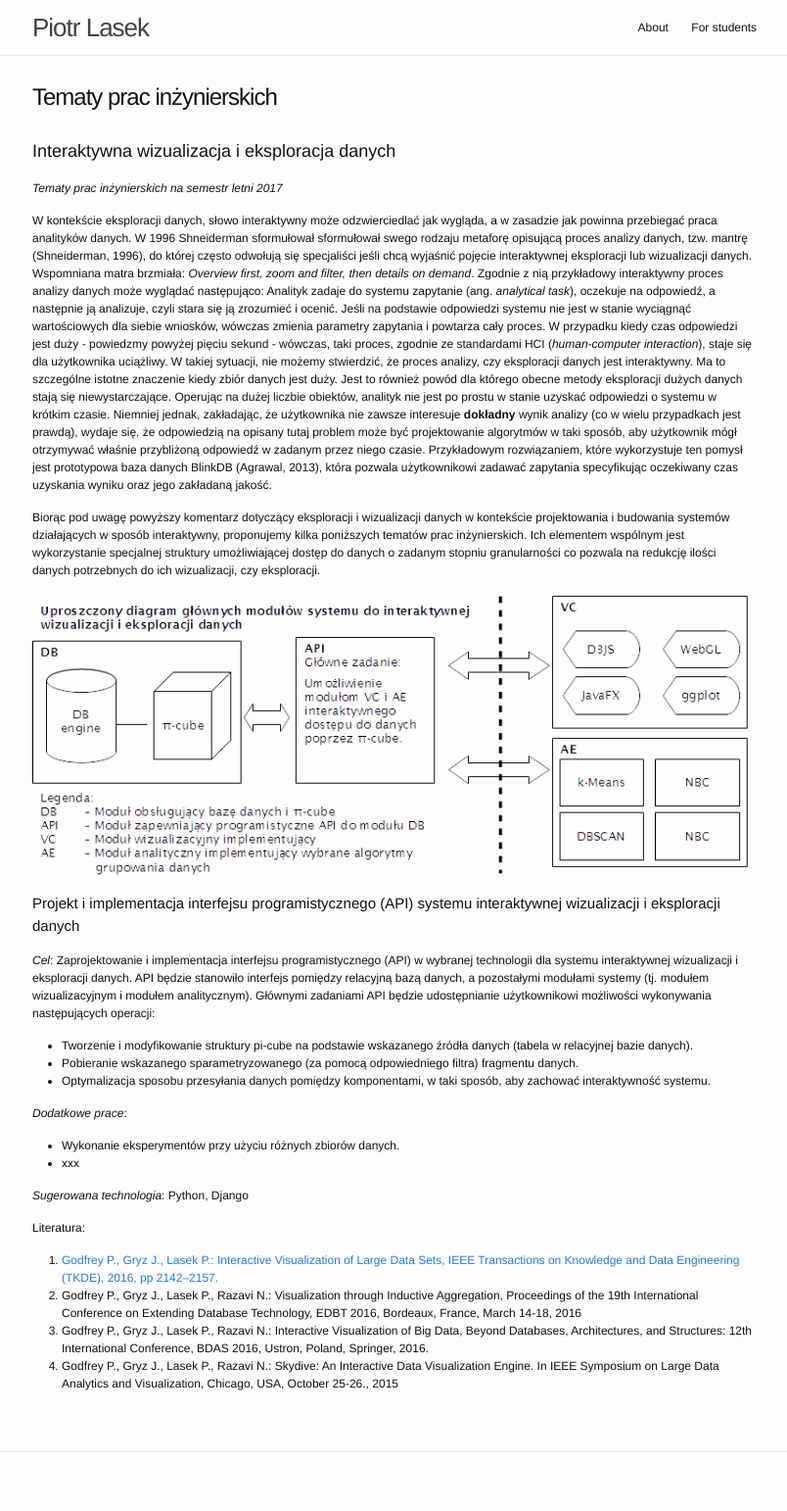
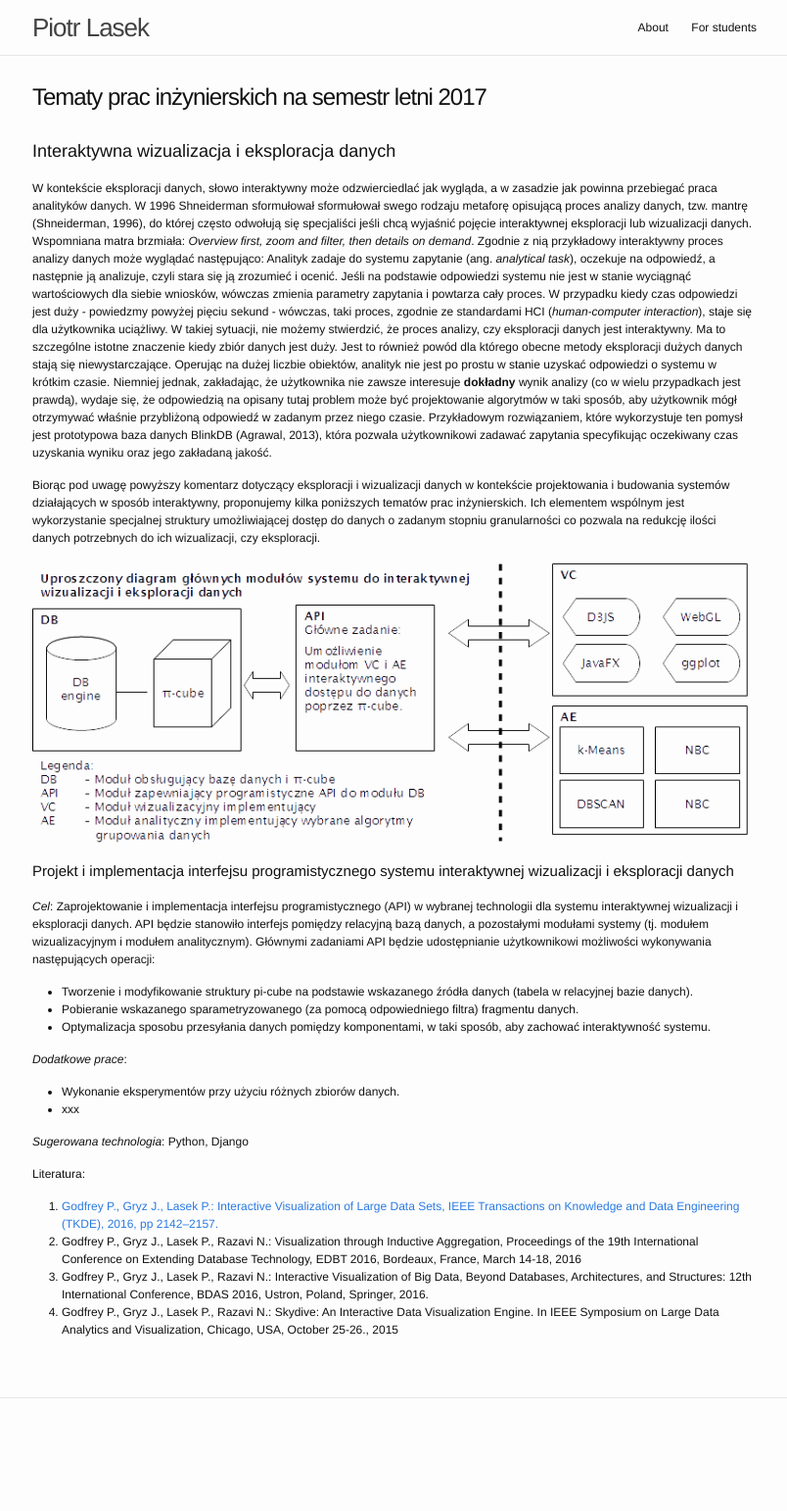
Before and after one commit to piotrlasek/piotrlasek.github.io, a Jekyll site: the page built from for-students/tematy-prac-2017.md, in a window 1280 px wide. Shown: the whole page at 98% size, without its empty margins (237-1041 px from the left). Built offline with Jekyll 4.4.1, drawn with Linux system fonts in a browser that asks for light colours; after the commit the page ends 1487 px from its top, so only the background shows below that.

Commit message:
Update tematy-prac-2017.md

```diff
--- a/for-students/tematy-prac-2017.md
+++ b/for-students/tematy-prac-2017.md
@@ -1,12 +1,11 @@
 ---
 layout: page
-title: Tematy prac inżynierskich
+title: Tematy prac inżynierskich na semestr letni 2017
 permalink: /for-students/tematy
 exclude: true
 ---
 
 # Interaktywna wizualizacja i eksploracja danych
-*Tematy prac inżynierskich na semestr letni 2017*
 
 W kontekście eksploracji danych, słowo interaktywny może
 odzwierciedlać jak wygląda, a w zasadzie jak powinna przebiegać praca
@@ -51,7 +50,7 @@ eksploracji.
 
 ![Uproszczony diagram systemu]({{site.url}}/files/diagram-2017.png)
 
-## Projekt i implementacja interfejsu programistycznego (API) systemu interaktywnej wizualizacji i eksploracji danych
+## Projekt i implementacja interfejsu programistycznego systemu interaktywnej wizualizacji i eksploracji danych
 
 *Cel*: Zaprojektowanie i implementacja interfejsu programistycznego
 (API) w wybranej technologii dla systemu interaktywnej wizualizacji i
```
